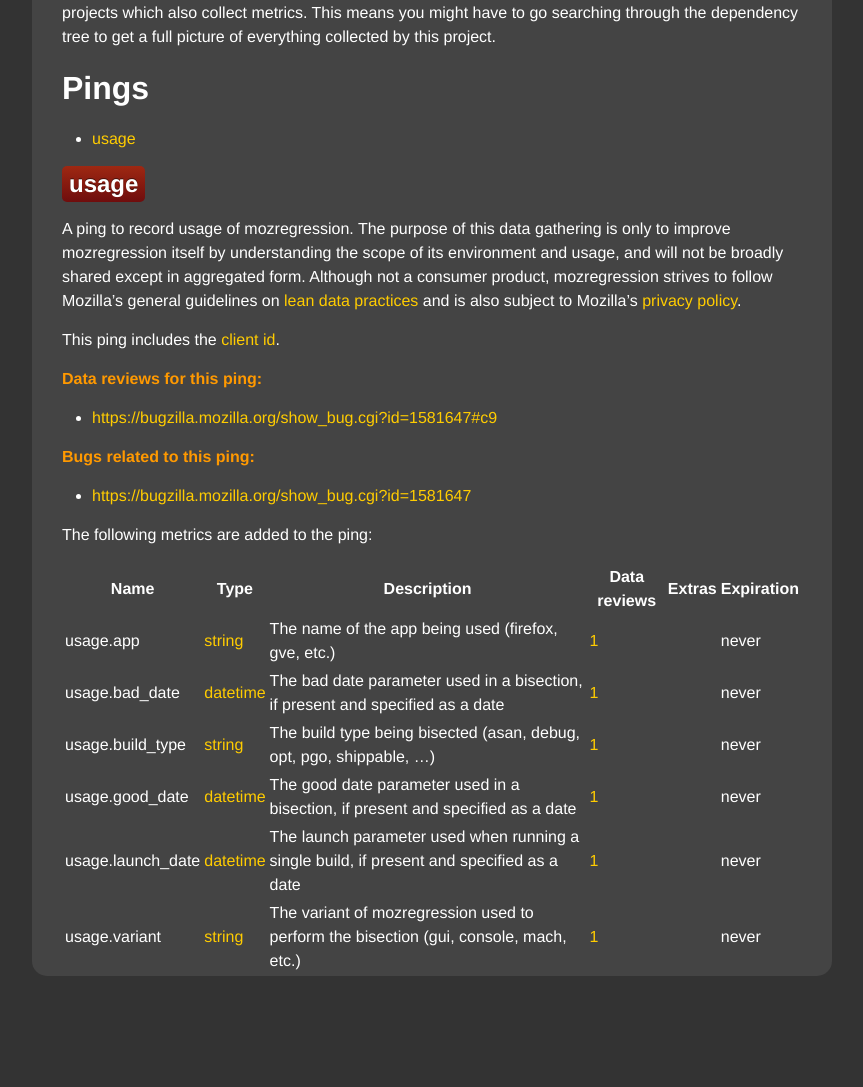
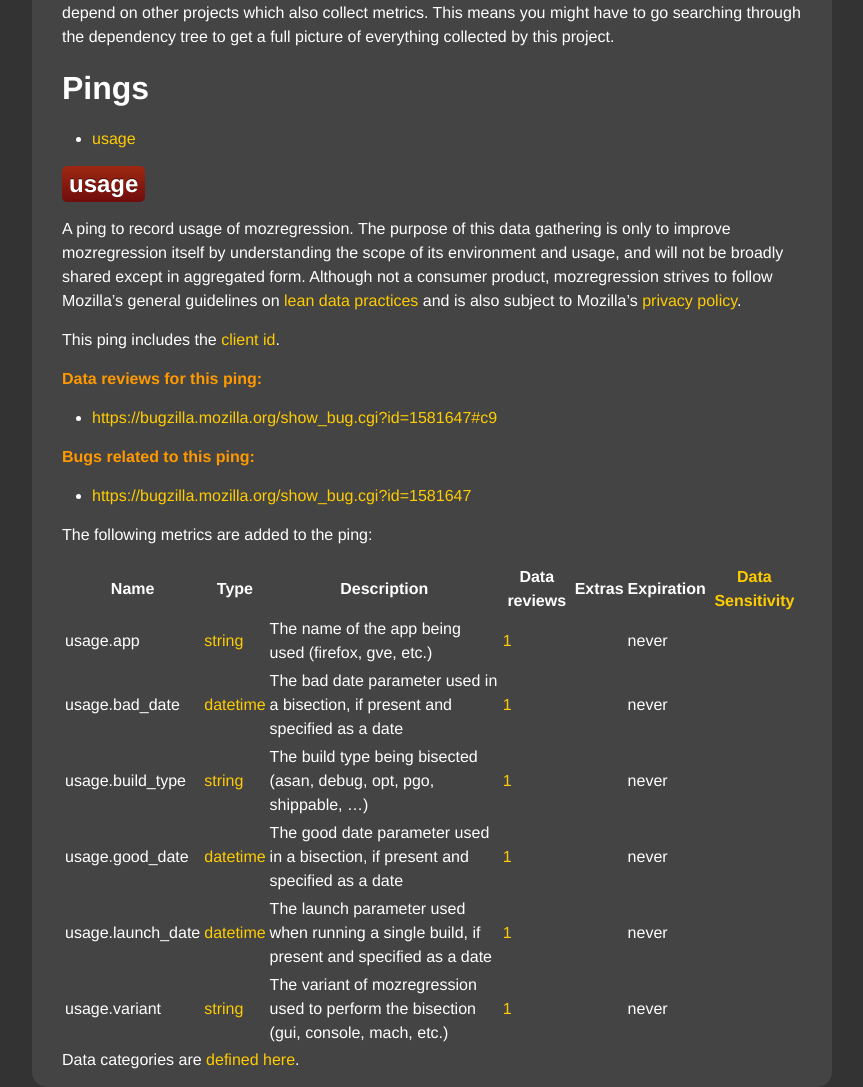
Before and after one commit to mozilla/mozregression, a Jekyll site: the page built from docs/glean/metrics.md, in a window 1280 px wide. Shown: the part 326-1413 px from the top of the page, without its empty margins (208-1071 px from the left). Built offline with Jekyll 4.4.1, drawn with Linux system fonts in a browser that asks for light colours; our own code applies the rules of GitHub Pages for plain Markdown files; before the commit the page ends 1302 px from its top, so only the background shows below that; some of the changed text lies outside the part shown.

Commit message:
Regenerate glean documentation

```diff
--- a/docs/glean/metrics.md
+++ b/docs/glean/metrics.md
@@ -27,14 +27,16 @@
 
 The following metrics are added to the ping:
 
-| Name | Type | Description | Data reviews | Extras | Expiration |
-| --- | --- | --- | --- | --- | --- |
-| usage.app |[string](https://mozilla.github.io/glean/book/user/metrics/string.html) |The name of the app being used (firefox, gve, etc.)  |[1](https://bugzilla.mozilla.org/show_bug.cgi?id=1581647#c9)||never |
-| usage.bad_date |[datetime](https://mozilla.github.io/glean/book/user/metrics/datetime.html) |The bad date parameter used in a bisection, if present and specified as a date  |[1](https://bugzilla.mozilla.org/show_bug.cgi?id=1651401#c5)||never |
-| usage.build_type |[string](https://mozilla.github.io/glean/book/user/metrics/string.html) |The build type being bisected (asan, debug, opt, pgo, shippable, ...)  |[1](https://bugzilla.mozilla.org/show_bug.cgi?id=1651401#c5)||never |
-| usage.good_date |[datetime](https://mozilla.github.io/glean/book/user/metrics/datetime.html) |The good date parameter used in a bisection, if present and specified as a date  |[1](https://bugzilla.mozilla.org/show_bug.cgi?id=1651401#c5)||never |
-| usage.launch_date |[datetime](https://mozilla.github.io/glean/book/user/metrics/datetime.html) |The launch parameter used when running a single build, if present and specified as a date  |[1](https://bugzilla.mozilla.org/show_bug.cgi?id=1651401#c5)||never |
-| usage.variant |[string](https://mozilla.github.io/glean/book/user/metrics/string.html) |The variant of mozregression used to perform the bisection (gui, console, mach, etc.)  |[1](https://bugzilla.mozilla.org/show_bug.cgi?id=1581647#c9)||never |
+| Name | Type | Description | Data reviews | Extras | Expiration | [Data Sensitivity](https://wiki.mozilla.org/Firefox/Data_Collection) |
+| --- | --- | --- | --- | --- | --- | --- |
+| usage.app |[string](https://mozilla.github.io/glean/book/user/metrics/string.html) |The name of the app being used (firefox, gve, etc.)  |[1](https://bugzilla.mozilla.org/show_bug.cgi?id=1581647#c9)||never | |
+| usage.bad_date |[datetime](https://mozilla.github.io/glean/book/user/metrics/datetime.html) |The bad date parameter used in a bisection, if present and specified as a date  |[1](https://bugzilla.mozilla.org/show_bug.cgi?id=1651401#c5)||never | |
+| usage.build_type |[string](https://mozilla.github.io/glean/book/user/metrics/string.html) |The build type being bisected (asan, debug, opt, pgo, shippable, ...)  |[1](https://bugzilla.mozilla.org/show_bug.cgi?id=1651401#c5)||never | |
+| usage.good_date |[datetime](https://mozilla.github.io/glean/book/user/metrics/datetime.html) |The good date parameter used in a bisection, if present and specified as a date  |[1](https://bugzilla.mozilla.org/show_bug.cgi?id=1651401#c5)||never | |
+| usage.launch_date |[datetime](https://mozilla.github.io/glean/book/user/metrics/datetime.html) |The launch parameter used when running a single build, if present and specified as a date  |[1](https://bugzilla.mozilla.org/show_bug.cgi?id=1651401#c5)||never | |
+| usage.variant |[string](https://mozilla.github.io/glean/book/user/metrics/string.html) |The variant of mozregression used to perform the bisection (gui, console, mach, etc.)  |[1](https://bugzilla.mozilla.org/show_bug.cgi?id=1581647#c9)||never | |
 
 
+Data categories are [defined here](https://wiki.mozilla.org/Firefox/Data_Collection).
+
 <!-- AUTOGENERATED BY glean_parser.  DO NOT EDIT. -->
```
Also changed, not shown: other parts of docs/glean/metrics.md (+1 -1 lines).
